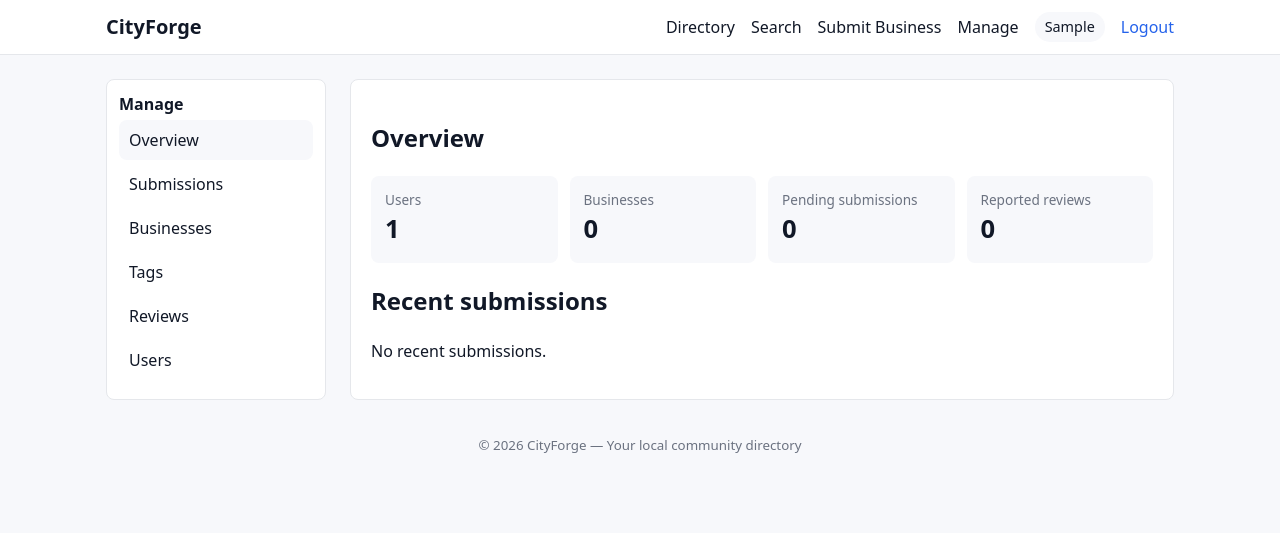
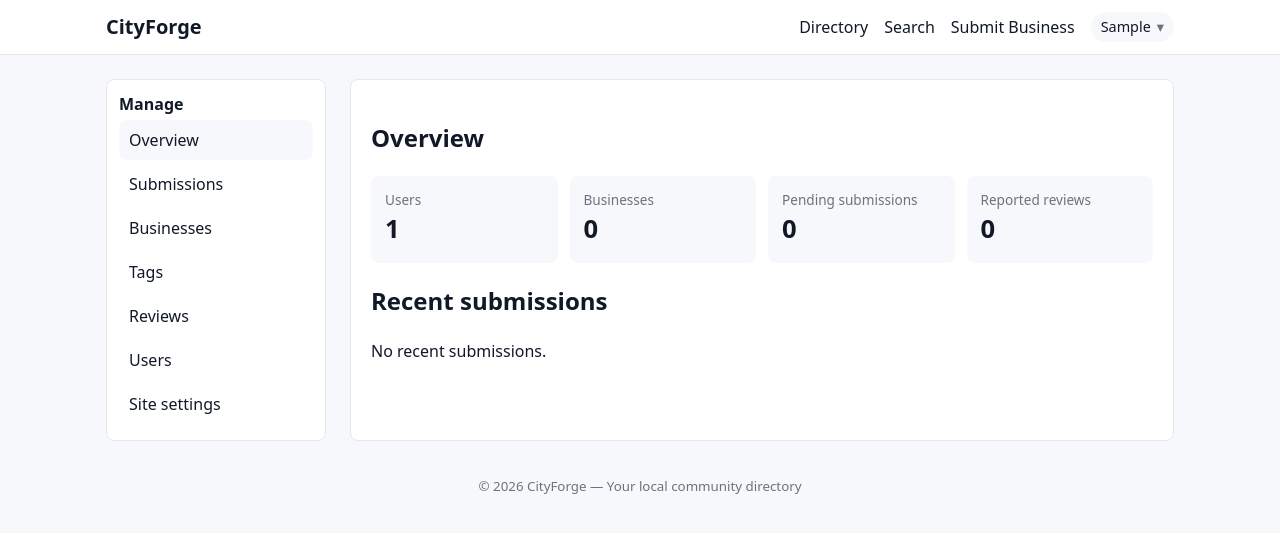
Before and after one commit to SmolTech/CityForge, a Django app: page /manage/ in a window 1280 px wide. Shown: the top 533 px of the page. Run offline with Django 5.2, Linux system fonts and the light colour scheme; the visitor is signed in with stand-in values (Sample User, id 1); data comes from the database, SQL or seed files in the repository; data that the repository does not hold is empty.

Commit message:
Add account dropdown and site settings
- Replace the header user chip with a dropdown containing logout and
  role-appropriate admin actions.
- Show Manage for staff/support/admin users and Site settings only for
  admins.
- Add an admin-only Site settings page backed by ResourceConfig for the
  site name and tagline.

Co-authored-by: Copilot <223556219+Copilot@users.noreply.github.com>

```diff
--- a/apps/cms/urls.py
+++ b/apps/cms/urls.py
@@ -4,6 +4,7 @@ from . import views
 
 urlpatterns = [
     path("", views.dashboard, name="dashboard"),
+    path("settings/", views.site_settings, name="site_settings"),
     path("users/", views.users_list, name="users_list"),
     path("users/<int:pk>/toggle-active/", views.user_toggle_active, name="user_toggle_active"),
     path("users/<int:pk>/set-role/", views.user_set_role, name="user_set_role"),
--- a/apps/cms/views.py
+++ b/apps/cms/views.py
@@ -9,6 +9,8 @@ from django.utils import timezone
 from django.views.decorators.http import require_http_methods
 
 from apps.accounts.models import User
+from apps.cms.forms import SiteSettingsForm
+from apps.core.site_config import get_site_config, set_site_config
 from apps.directory.forms import CardModerationForm
 from apps.directory.models import (
     Card,
@@ -44,6 +46,27 @@ def dashboard(request: HttpRequest) -> HttpResponse:
         "cms/dashboard.html",
         {"stats": stats, "recent_submissions": recent_submissions},
     )
+
+
+@admin_required
+def site_settings(request: HttpRequest) -> HttpResponse:
+    config = get_site_config()
+    initial = {
+        "site_name": config["SITE_NAME"],
+        "site_tagline": config["SITE_TAGLINE"],
+    }
+    if request.method == "POST":
+        form = SiteSettingsForm(request.POST)
+        if form.is_valid():
+            set_site_config(
+                form.cleaned_data["site_name"],
+                form.cleaned_data["site_tagline"],
+            )
+            messages.success(request, "Site settings updated.")
+            return redirect("cms:site_settings")
+    else:
+        form = SiteSettingsForm(initial=initial)
+    return render(request, "cms/site_settings.html", {"form": form})
 
 
 # ------------ Users -----------
--- a/apps/core/context_processors.py
+++ b/apps/core/context_processors.py
@@ -1,10 +1,7 @@
 """Site-wide template context."""
 
-from django.conf import settings
+from .site_config import get_site_config
 
 
 def site(request):
-    return {
-        "SITE_NAME": settings.SITE_NAME,
-        "SITE_TAGLINE": settings.SITE_TAGLINE,
-    }
+    return get_site_config()
--- /dev/null
+++ b/apps/core/site_config.py
@@ -0,0 +1,48 @@
+from __future__ import annotations
+
+from django.conf import settings
+from django.db.utils import OperationalError, ProgrammingError
+
+SITE_NAME_KEY = "site_name"
+SITE_TAGLINE_KEY = "site_tagline"
+
+
+def get_site_config() -> dict[str, str]:
+    values = {
+        "SITE_NAME": settings.SITE_NAME,
+        "SITE_TAGLINE": settings.SITE_TAGLINE,
+    }
+    try:
+        from apps.resources.models import ResourceConfig
+
+        rows = ResourceConfig.objects.filter(key__in=[SITE_NAME_KEY, SITE_TAGLINE_KEY]).values_list(
+            "key", "value"
+        )
+    except (OperationalError, ProgrammingError):
+        return values
+
+    for key, value in rows:
+        if key == SITE_NAME_KEY:
+            values["SITE_NAME"] = value
+        elif key == SITE_TAGLINE_KEY:
+            values["SITE_TAGLINE"] = value
+    return values
+
+
+def set_site_config(site_name: str, site_tagline: str) -> None:
+    from apps.resources.models import ResourceConfig
+
+    ResourceConfig.objects.update_or_create(
+        key=SITE_NAME_KEY,
+        defaults={
+            "value": site_name,
+            "description": "Display name shown in the site header and title.",
+        },
+    )
+    ResourceConfig.objects.update_or_create(
+        key=SITE_TAGLINE_KEY,
+        defaults={
+            "value": site_tagline,
+            "description": "Short tagline shown on the homepage and footer.",
+        },
+    )
--- a/static/css/site.css
+++ b/static/css/site.css
@@ -35,6 +35,26 @@ a:hover { text-decoration: underline; }
 .primary-nav { display: flex; gap: 16px; align-items: center; }
 .primary-nav a { color: var(--text); }
 .user-chip { background: var(--bg); padding: 4px 10px; border-radius: 999px; font-size: .9rem; }
+.account-menu { position: relative; }
+.account-menu summary { cursor: pointer; list-style: none; }
+.account-menu summary::-webkit-details-marker { display: none; }
+.account-menu summary::after { content: "▾"; margin-left: 6px; color: var(--muted); }
+.account-menu[open] summary::after { content: "▴"; }
+.account-menu-panel {
+  position: absolute; right: 0; top: calc(100% + 8px); min-width: 180px;
+  background: var(--surface); border: 1px solid var(--border);
+  border-radius: var(--radius); box-shadow: 0 12px 28px rgb(0 0 0 / 12%);
+  padding: 8px; z-index: 20;
+}
+.account-menu-panel a,
+.account-menu-panel .link-button {
+  display: block; width: 100%; padding: 8px 10px; border-radius: var(--radius);
+  color: var(--text); text-align: left;
+}
+.account-menu-panel a:hover,
+.account-menu-panel .link-button:hover {
+  background: var(--bg); text-decoration: none;
+}
 
 .inline-form { display: inline; }
 .link-button {
--- a/templates/base.html
+++ b/templates/base.html
@@ -16,14 +16,21 @@
         <a href="{% url 'search:search' %}">Search</a>
         {% if user.is_authenticated %}
           <a href="{% url 'directory:card_submit' %}">Submit Business</a>
-          {% if user.is_admin or user.is_staff %}
-            <a href="{% url 'cms:dashboard' %}">Manage</a>
-          {% endif %}
-          <span class="user-chip">{{ user.first_name }}</span>
-          <form action="{% url 'accounts:logout' %}" method="post" class="inline-form">
-            {% csrf_token %}
-            <button type="submit" class="link-button">Logout</button>
-          </form>
+          <details class="account-menu">
+            <summary class="user-chip">{{ user.first_name|default:user.email }}</summary>
+            <div class="account-menu-panel">
+              {% if user.is_admin or user.is_staff or user.is_support %}
+                <a href="{% url 'cms:dashboard' %}">Manage</a>
+              {% endif %}
+              {% if user.is_admin or user.is_superuser %}
+                <a href="{% url 'cms:site_settings' %}">Site settings</a>
+              {% endif %}
+              <form action="{% url 'accounts:logout' %}" method="post">
+                {% csrf_token %}
+                <button type="submit" class="link-button">Logout</button>
+              </form>
+            </div>
+          </details>
         {% else %}
           <a href="{% url 'accounts:login' %}">Login</a>
           <a href="{% url 'accounts:register' %}">Register</a>
--- a/templates/cms/_layout.html
+++ b/templates/cms/_layout.html
@@ -11,6 +11,7 @@
       <li><a href="{% url 'cms:reviews_list' %}" class="{% if 'review' in request.resolver_match.url_name %}active{% endif %}">Reviews</a></li>
       {% if user.is_admin or user.is_superuser %}
         <li><a href="{% url 'cms:users_list' %}" class="{% if 'user' in request.resolver_match.url_name %}active{% endif %}">Users</a></li>
+        <li><a href="{% url 'cms:site_settings' %}" class="{% if request.resolver_match.url_name == 'site_settings' %}active{% endif %}">Site settings</a></li>
       {% endif %}
     </ul>
   </aside>
```
Also changed, not shown: apps/cms/forms.py (added, +11 -0 lines), templates/cms/site_settings.html (added, +19 -0 lines).
